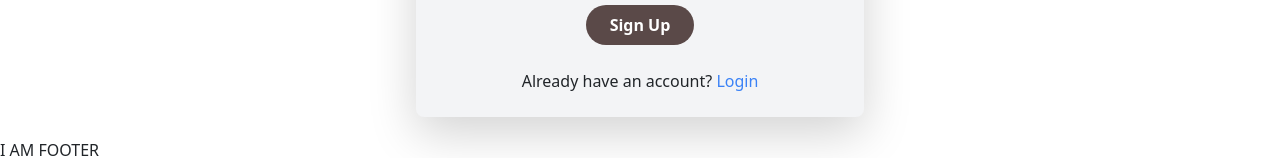
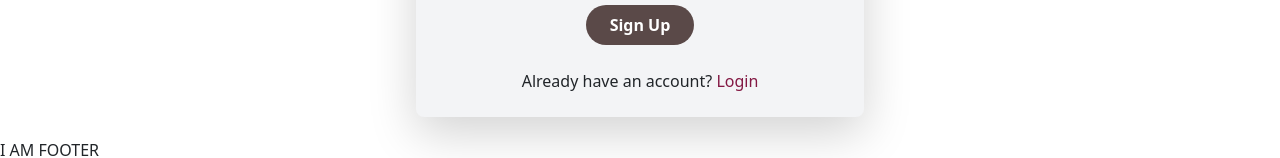
Before and after one commit to SaumyaSingh1/TrendHub, a React (Vite) app in the folder Frontend/: page /signup in a window 1280 px wide. Shown: the part 719-877 px from the top of the page. Built offline with nearby package versions, Linux system fonts and the light colour scheme; no server answers.

Commit message:
Signup page created

```diff
--- a/Frontend/src/component/Signup.tsx
+++ b/Frontend/src/component/Signup.tsx
@@ -85,7 +85,7 @@ const SignupForm = () => {
           />
         </div>
         <div className="mb-4">
-          <label htmlFor="address" className="block text-gray-700">Address:</label>
+          <label htmlFor="address " className="block text-gray-700">Address:</label>
           <input
             type="text"
             id="address"
@@ -112,7 +112,7 @@ const SignupForm = () => {
         </div>
       </form>
       <div className="text-center">
-        <p>Already have an account? <Link to="/login" className="text-blue-500 hover:underline">Login</Link></p>
+        <p>Already have an account? <Link to="/login" className="text-pink-900 hover:underline">Login</Link></p>
       </div>
     </div>
   );
```
